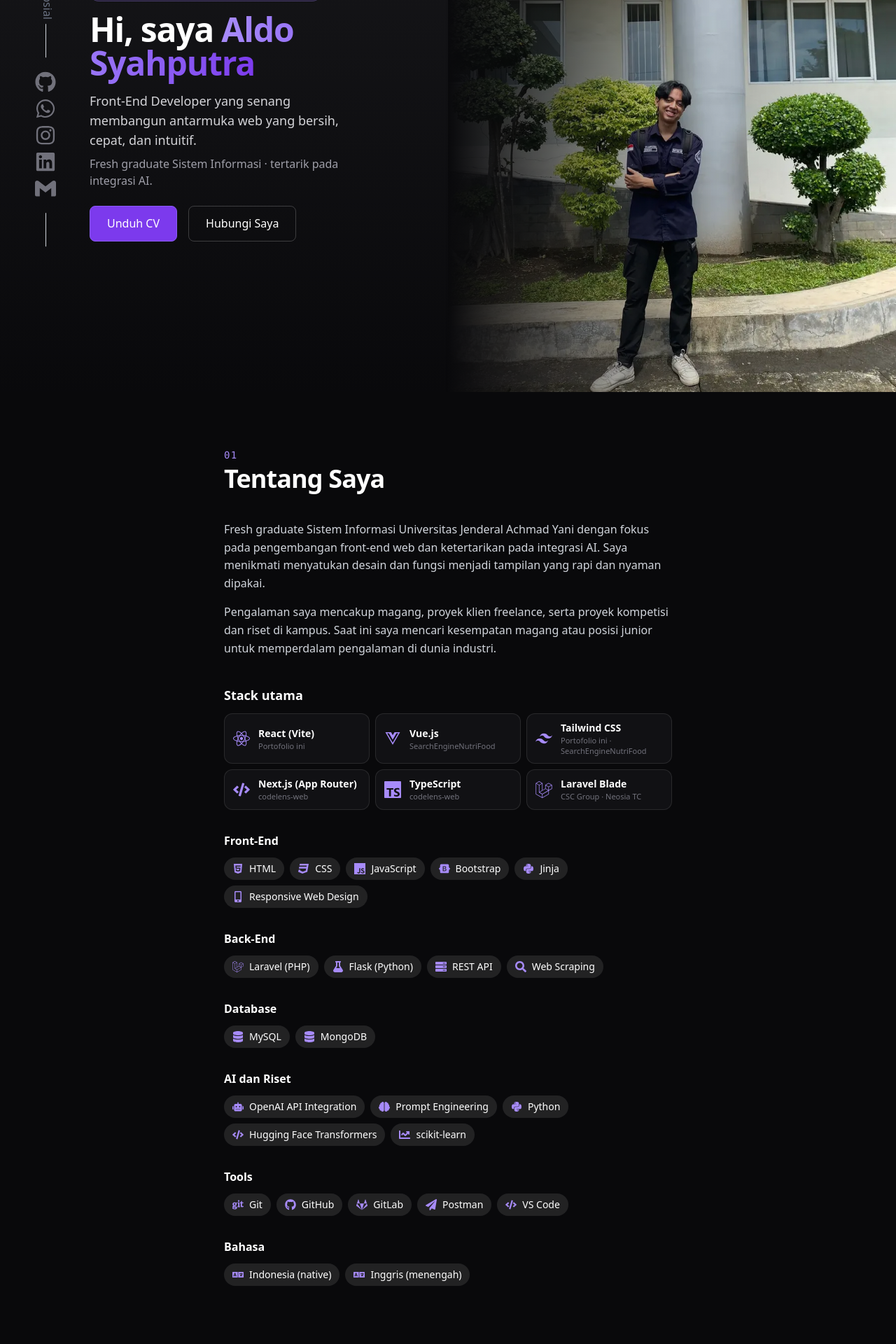
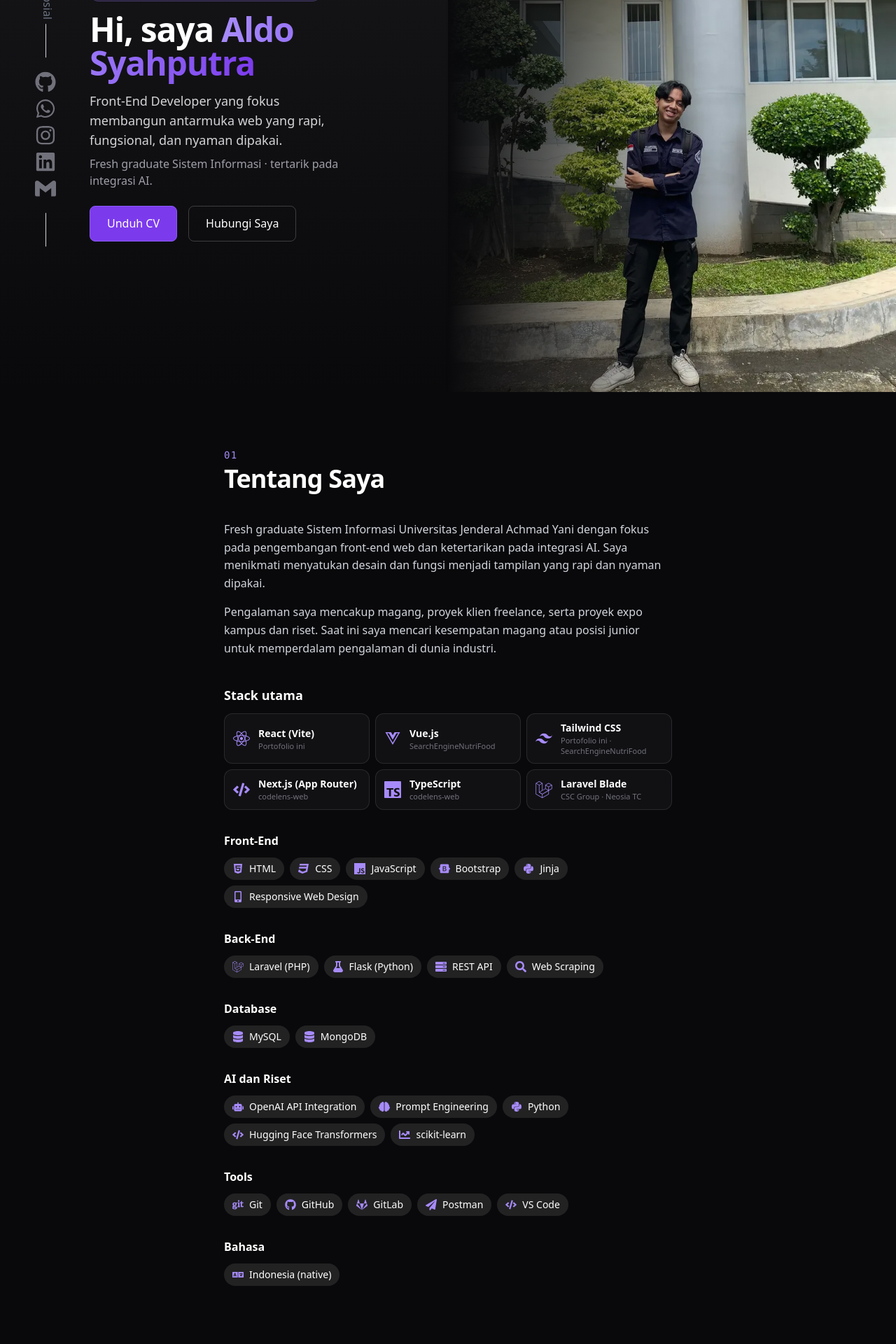
Before and after one commit to Aldosyhptra/my-portofolio, a React (Vite) app: page / in a window 1280 px wide. Shown: the part 240-2160 px from the top of the page at 70% size. Built offline with nearby package versions, Linux system fonts and the light colour scheme.

Commit message:
hapus overclaim hero, bahasa inggris, perbarui CV

```diff
--- a/src/components/about.jsx
+++ b/src/components/about.jsx
@@ -38,7 +38,6 @@ const iconMap = {
   "GitLab": FaGitlab,
   "Postman": FaPaperPlane,
   "Indonesia (native)": FaLanguage,
-  "Inggris (menengah)": FaLanguage,
 };
 
 
@@ -59,7 +58,7 @@ export default function About() {
           Fresh graduate Sistem Informasi Universitas Jenderal Achmad Yani dengan fokus pada pengembangan front-end web dan ketertarikan pada integrasi AI. Saya menikmati menyatukan desain dan fungsi menjadi tampilan yang rapi dan nyaman dipakai.
         </p>
         <p className="text-gray-300 max-w-3xl mx-auto">
-          Pengalaman saya mencakup magang, proyek klien freelance, serta proyek kompetisi dan riset di kampus. Saat ini saya mencari kesempatan magang atau posisi junior untuk memperdalam pengalaman di dunia industri.
+          Pengalaman saya mencakup magang, proyek klien freelance, serta proyek expo kampus dan riset. Saat ini saya mencari kesempatan magang atau posisi junior untuk memperdalam pengalaman di dunia industri.
         </p>
       </div>
       </motion.div>
--- a/src/components/home.jsx
+++ b/src/components/home.jsx
@@ -30,7 +30,7 @@ export default function Home() {
               Hi, saya <span className="bg-gradient-to-r from-accent-400 to-accent-600 bg-clip-text text-transparent">{profile.name}</span>
             </h1>
             <p className="text-base md:text-lg text-zinc-300 max-w-2xl">
-              {profile.role} yang senang membangun antarmuka web yang bersih, cepat, dan intuitif.
+              {profile.role} yang fokus membangun antarmuka web yang rapi, fungsional, dan nyaman dipakai.
             </p>
             <p className="text-sm md:text-base text-zinc-400 mt-2 max-w-2xl">
               Fresh graduate Sistem Informasi · tertarik pada integrasi AI.
--- a/src/data/skills.js
+++ b/src/data/skills.js
@@ -15,5 +15,5 @@ export const skillGroups = [
   { label: "Database", items: ["MySQL", "MongoDB"] },
   { label: "AI dan Riset", items: ["OpenAI API Integration", "Prompt Engineering", "Python", "Hugging Face Transformers", "scikit-learn"] },
   { label: "Tools", items: ["Git", "GitHub", "GitLab", "Postman", "VS Code"] },
-  { label: "Bahasa", items: ["Indonesia (native)", "Inggris (menengah)"] },
+  { label: "Bahasa", items: ["Indonesia (native)"] },
 ];
```
Also changed, not shown: 1 other file (tests, documents, lock files or other folders).
